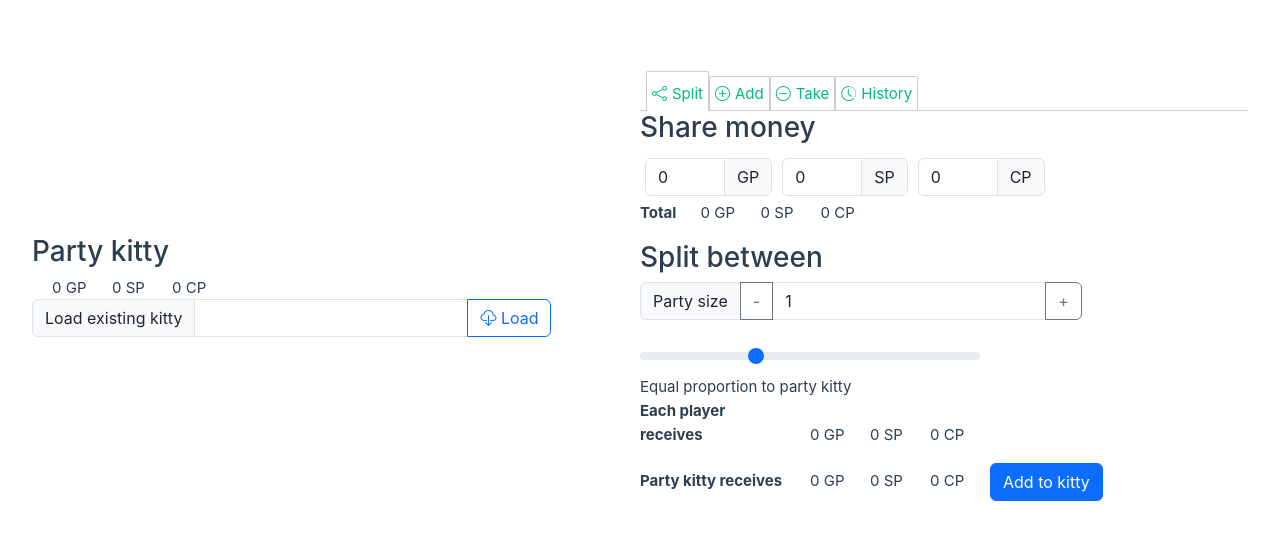
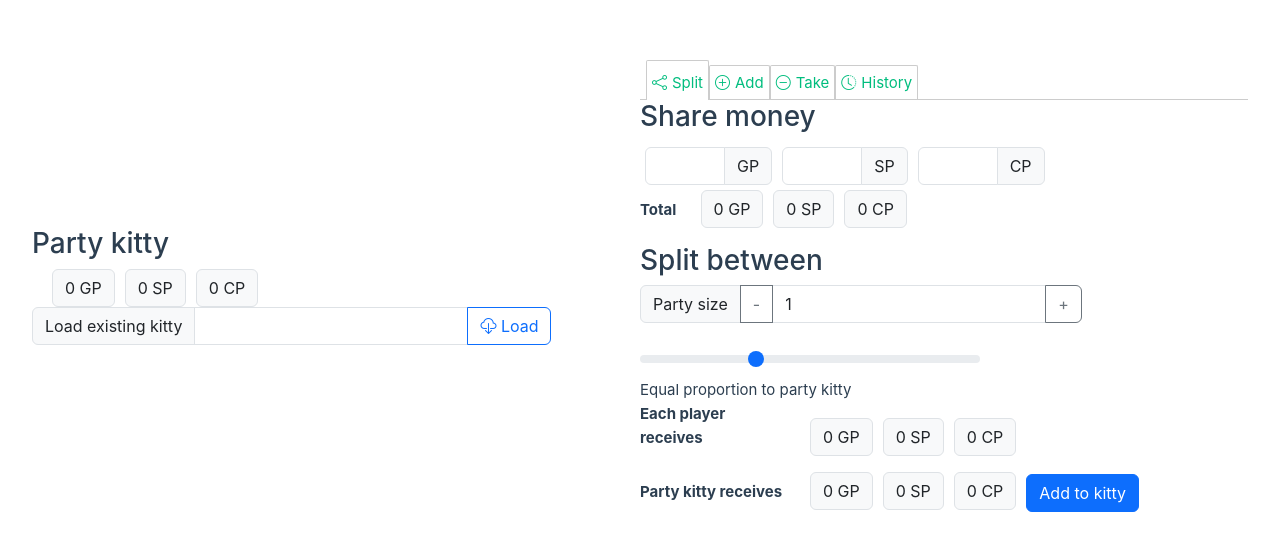
Before and after one commit to Trantion897/party-kitty, a Vue app: page / in a window 1280 px wide. Shown: the part 106-656 px from the top of the page. Built offline with nearby package versions, Linux system fonts and the light colour scheme.

Commit message:
Display updates from server in history tab

```diff
--- a/src/components/MoneyDisplay.vue
+++ b/src/components/MoneyDisplay.vue
@@ -11,10 +11,11 @@
 
 <template>
 	<ol>
-		<li v-for="currency in currencyStore.currencies">
+		<li v-for="currency in currencyStore.currencies" class="input-group-text">
 			<currency-display :currency="currency" :amount="amount[currency]"></currency-display>
 		</li>
 	</ol>
+	<span v-if="amount.note" class="note input-group-text">{{ amount.note }}</span>
 </template>
 
 <style scoped>
--- a/src/stores/currency.js
+++ b/src/stores/currency.js
@@ -90,10 +90,27 @@
 
 	    zero() {
 	    	const z = {}
-	    	for (const i in this.currencies) {
+	    	for (const i of this.currencies) {
 	    		z[this.currencies[i]] = 0;
 	    	}
 	    	return z;
+	    },
+
+	    isEqual(a, b) {
+	    	for (const i of this.currencies) {
+	    		if (a[i] != b[i]) {
+	    			return false;
+	    		}
+	    	}
+	    	return true;
+	    },
+
+	    makeDiff(before, after) {
+	    	const diff = {};
+	    	for (const i of this.currencies) {
+	    		diff[i] = after[i] - before[i];
+	    	}
+	    	return diff;
 	    }
     }
 })
--- a/src/stores/kitty.js
+++ b/src/stores/kitty.js
@@ -141,6 +141,12 @@
     }
 
     function handleServerUpdate(result) {
+        if (!currencyStore.isEqual(result.amount, total.value)) {
+            // Amount on the server changed between updates
+            const diff = currencyStore.makeDiff(total.value, result.amount);
+            diff.note = "Update from server";
+            transactions.push(diff);
+        }
         serversideName.value = result.name;
         lastUpdateTimestamp.value = result.lastUpdate;
         // Need to make separate deep copies of the amount
```
